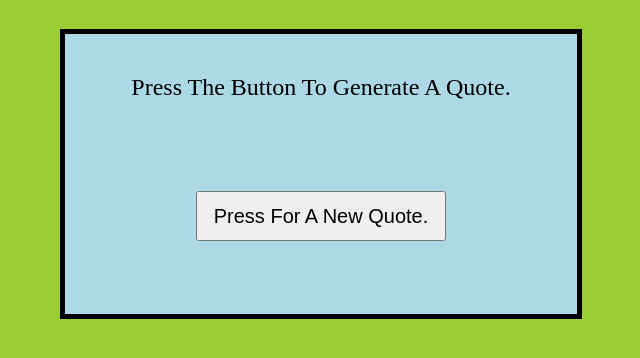
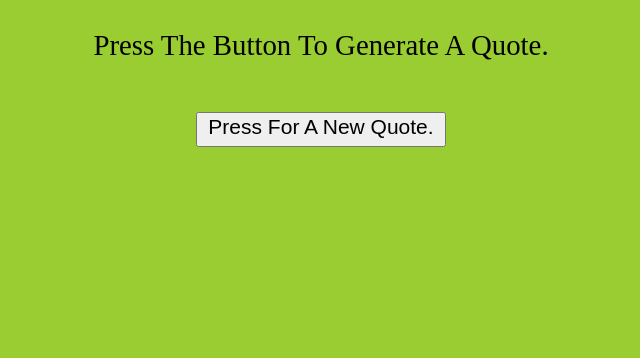
Before and after one commit to saniljainz/Random-Quote-Generator, a plain HTML site: page index.html in a window 1280 px wide. Shown: the part 208-566 px from the top of the page, without its empty margins (319-959 px from the left). Drawn offline with Linux system fonts and the light colour scheme.

Commit message:
first commit

```diff
--- a/index.html
+++ b/index.html
@@ -8,10 +8,12 @@
     <link rel="stylesheet" href="style.css" />
   </head>
   <body>
-    <h1 id="heading">Random Quote Generator</h1>
-    <div id="container">
-      <div id="output">Press The Button To Generate A Quote.</div>
-      <button id="btn">Press For A New Quote.</button>
+    <div id="main">
+      <h1 id="heading">Random Quote Generator</h1>
+      <div id="container">
+        <div id="output">Press The Button To Generate A Quote.</div>
+        <button id="btn">Press For A New Quote.</button>
+      </div>
     </div>
   </body>
   <script src="script.js"></script>
--- a/style.css
+++ b/style.css
@@ -2,25 +2,20 @@ body {
   background-color: yellowgreen;
 }
 
-#container {
-  background-color: lightblue;
-  border: 5px solid black;
-  height: 35vh;
-  width: 40vw;
-  margin: 0 auto;
-  text-align: center;
-}
-
 #btn {
   margin: 50px auto;
-  height: 50px;
+  height: 35px;
   width: 250px;
-  font-size: 20px;
+  font-size: 21px;
+  display: flex;
+  justify-content: center;
 }
 
 #output {
-  margin: 40px auto;
-  font-size: 24px;
+  margin: auto;
+  font-size: 1.8rem;
+  display: flex;
+  justify-content: center;
 }
 
 #heading {
```
